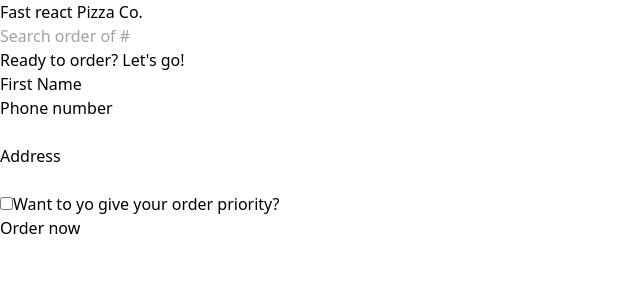
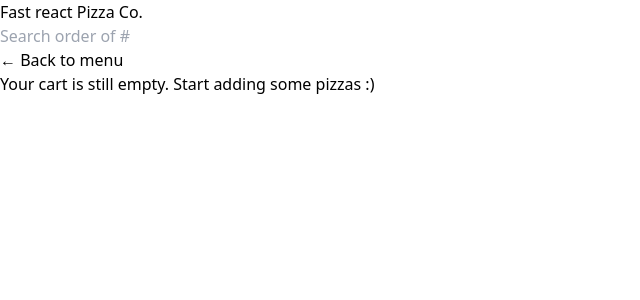
Before and after one commit to tanuruddh/React-Fast-Pizza, a React (Vite) app: page /order/new in a window 1280 px wide. Shown: the top 300 px of the page, without its empty margins (0-640 px from the left). Built offline with nearby package versions, Linux system fonts and the light colour scheme.

Commit message:
order new pizza impletation strt

```diff
--- a/src/features/order/CreateOrder.jsx
+++ b/src/features/order/CreateOrder.jsx
@@ -3,6 +3,10 @@ import { Form, redirect, useActionData, useNavigation } from "react-router-dom";
 import { createOrder } from "../../services/apiRestaurant";
 import Button from "../../ui/Button";
 import { useSelector } from "react-redux";
+import { clearCart, getCart, getTotalCartPrice } from "../cart/cartSlice";
+import EmptyCart from "../cart/EmptyCart";
+import store from "../../store";
+import { formatCurrency } from "../../utils/helpers";
 
 // https://uibakery.io/regex-library/phone-number
 const isValidPhone = (str) =>
@@ -35,12 +39,18 @@ const fakeCart = [
 ];
 
 function CreateOrder() {
-  // const [withPriority, setWithPriority] = useState(false);
+  const [withPriority, setWithPriority] = useState(false);
   const navigation = useNavigation();
   const isSubmitting = navigation.state === "submitting"
-  const cart = fakeCart;
+  // const cart = fakeCart;
   const formError = useActionData();
   const userName = useSelector(state => state.user.username);
+  const cart = useSelector(getCart);
+  const totalCartPrice = useSelector(getTotalCartPrice);
+  const PriorityPrice = withPriority ? totalCartPrice * .2 : 0;
+  const totalPrice = PriorityPrice + totalCartPrice;
+
+  if (!cart.length) return <EmptyCart />
 
   return (
     <div className=" px-4 py-6">
@@ -78,15 +88,15 @@ function CreateOrder() {
             name="priority"
             id="priority"
             className="h-6 w-6 accent-yellow-400 focus:outline-none focus:ring focus:ring-yellow-400 focus:ring-offset-2"
-          // value={withPriority}
-          // onChange={(e) => setWithPriority(e.target.checked)}
+            value={withPriority}
+            onChange={(e) => setWithPriority(e.target.checked)}
           />
           <label htmlFor="priority">Want to yo give your order priority?</label>
         </div>
 
         <div>
           <input type="hidden" name='cart' value={JSON.stringify(cart)} />
-          <Button type="primary" disabled={isSubmitting} >{isSubmitting ? "Placing order ..." : "Order now"}</Button>
+          <Button type="primary" disabled={isSubmitting} >{isSubmitting ? "Placing order ..." : `Order now from ${formatCurrency(totalPrice)}`}</Button>
         </div>
       </Form>
     </div>
@@ -100,7 +110,7 @@ export async function action({ request }) {
   const order = {
     ...data,
     cart: JSON.parse(data.cart),
-    priority: data.priority === "on"
+    priority: data.priority === "true"
   }
   const errors = {};
   if (!isValidPhone(order.phone)) {
@@ -111,6 +121,7 @@ export async function action({ request }) {
     }
   }
   const newOrder = await createOrder(order);
+  store.dispatch(clearCart());
 
   return redirect(`/order/${newOrder.id}`);
 }
--- a/src/features/order/Order.jsx
+++ b/src/features/order/Order.jsx
@@ -44,7 +44,7 @@ function Order() {
       </div>
 
       <ul className=" border-b border-t divide-stone-200 divide-y">
-        {cart.map((item) => <OrderItem item={item} key={item.key} />)}
+        {cart.map((item) => <OrderItem item={item} key={item.pizzaId} />)}
       </ul>
       <div className="space-y-2 bg-stone-200 px-6 py-5">
         <p className="text-sm font-medium text-stone-600">Price pizza: {formatCurrency(orderPrice)}</p>
```
